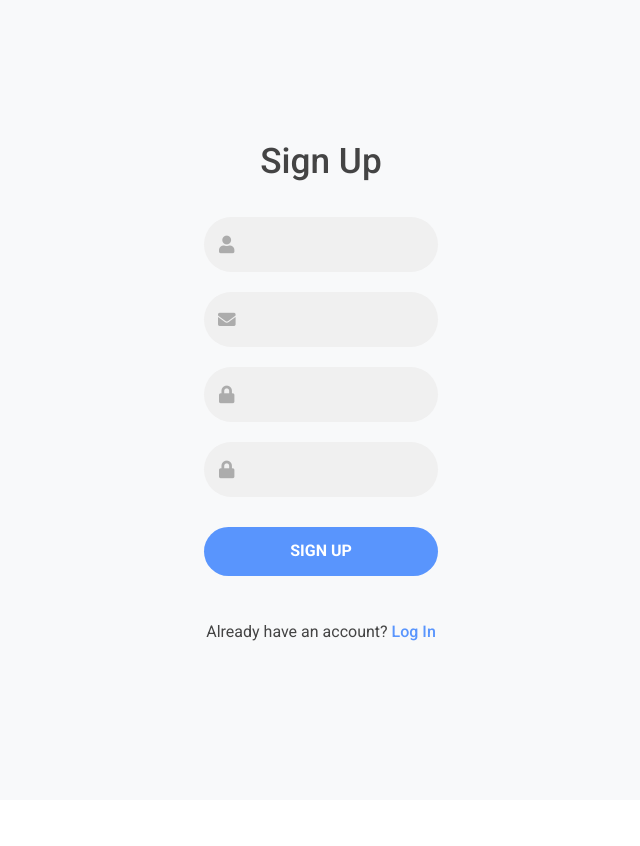
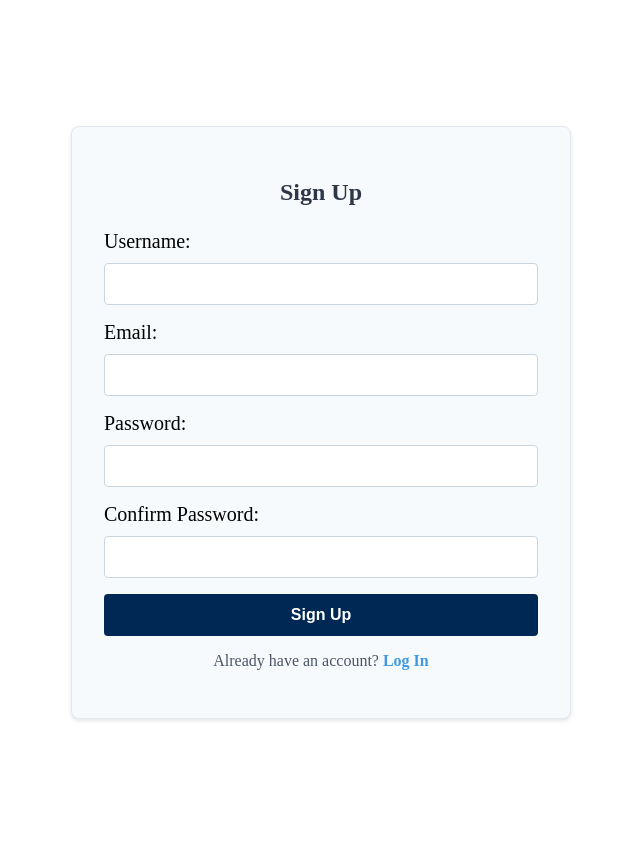
Before and after one commit to son1cleo/custommail, a Django app: page /signup/ in a window 1280 px wide. Shown: the whole page, without its empty margins (319-959 px from the left). Before the commit the page ends 641 px from the top, so only its background shows below. Run offline with Django 4.2, Linux system fonts and the light colour scheme; some libraries are stand-ins or nearby versions.

Commit message:
fixed some frontend

```diff
--- a/custommail/useradmin/static/css/signup.css
+++ /dev/null
@@ -1,118 +0,0 @@
-@import url('https://fonts.googleapis.com/css2?family=Roboto:wght@400;500;700&display=swap');
-
-* {
-  margin: 0;
-  padding: 0;
-  box-sizing: border-box;
-}
-
-body, input {
-    font-family: 'Roboto', sans-serif;
-}
-
-.container {
-    position: relative;
-    width: 100%;
-    min-height: 100vh;
-    background-color: #fff;
-    display: flex;
-    justify-content: center;
-    align-items: center;
-}
-
-.forms-container {
-    width: 100%;
-    display: flex;
-    justify-content: center;
-    align-items: center;
-}
-
-.login {
-    width: 100%;
-    max-width: 450px;
-    padding: 2rem;
-    background-color: #f7f7f7;
-    border-radius: 15px;
-    box-shadow: rgba(99, 99, 99, 0.2) 0px 2px 8px 0px;
-}
-
-form {
-    width: 100%;
-    display: flex;
-    flex-direction: column;
-}
-
-.title {
-    font-size: 2.2rem;
-    color: #444;
-    margin-bottom: 1.5rem;
-    text-align: center;
-}
-
-.input-field {
-    width: 100%;
-    height: 55px;
-    background-color: #f0f0f0;
-    margin: 10px 0;
-    border-radius: 55px;
-    display: grid;
-    grid-template-columns: 15% 85%;
-    align-items: center;
-    padding: 0 .4rem;
-}
-
-.input-field i {
-    text-align: center;
-    line-height: 55px;
-    color: #acacac;
-    font-size: 1.1rem;
-}
-
-.input-field input {
-    background: none;
-    outline: none;
-    border: none;
-    line-height: 1;
-    font-weight: 600;
-    font-size: 1.1rem;
-    color: #333;
-}
-
-.input-field input::placeholder {
-    color: #aaa;
-    font-weight: 500;
-}
-
-.btn {
-    width: 100%;
-    height: 49px;
-    border: none;
-    outline: none;
-    border-radius: 49px;
-    cursor: pointer;
-    background-color: #5995fd;
-    color: #fff;
-    text-transform: uppercase;
-    font-weight: 600;
-    margin: 20px 0;
-    transition: .5s;
-}
-
-.btn:hover {
-    background-color: #4d84e2;
-}
-
-p {
-    text-align: center;
-    color: #444;
-}
-
-p a {
-    color: #5995fd;
-    text-decoration: none;
-    font-weight: 500;
-}
-
-p a:hover {
-    text-decoration: underline;
-}
--- a/custommail/useradmin/templates/useradmin/signup.html
+++ b/custommail/useradmin/templates/useradmin/signup.html
@@ -5,42 +5,125 @@
     <meta charset="UTF-8">
     <meta name="viewport" content="width=device-width, initial-scale=1.0">
     <title>Signup Page</title>
-    <!-- Bootstrap CSS -->
-    <link rel="stylesheet" href="https://maxcdn.bootstrapcdn.com/bootstrap/4.5.2/css/bootstrap.min.css">
-    <!-- Font-awesome -->
-    <link rel="stylesheet" href="https://cdnjs.cloudflare.com/ajax/libs/font-awesome/5.15.4/css/all.min.css">
-    <!-- Your custom CSS -->
-    <link rel="stylesheet" type="text/css" href="{% static 'css/signup.css' %}">
+
+
+    <style>
+        /* signup.css */
+        .container {
+            background-color: #f7fafc;
+            border: 1px solid #e2e8f0;
+            border-radius: 8px;
+            padding: 32px;
+            margin: 10% auto;
+            max-width: 500px;
+            width: 100%;
+            box-sizing: border-box;
+            box-shadow: 0 2px 4px rgba(0, 0, 0, 0.1);
+        }
+
+        .container .title {
+            text-align: center;
+            margin-bottom: 24px;
+            color: #2d3748;
+            font-size: 24px;
+            font-weight: bold;
+        }
+
+        .container .input-field {
+            margin-bottom: 16px;
+            display: flex;
+            align-items: center;
+            border: 1px solid #cbd5e0;
+            border-radius: 4px;
+            padding: 10px;
+            background-color: #fff;
+        }
+
+
+        .container input {
+            border: none;
+            outline: none;
+            width: 100%;
+            font-size: 16px;
+            color: #2d3748;
+        }
+
+        .container button {
+            background: #002855;
+            color: white;
+            font-weight: bold;
+            padding: 12px;
+            border-radius: 4px;
+            border: none;
+            cursor: pointer;
+            font-size: 16px;
+            transition: background-color 0.3s ease;
+            width: 100%;
+            box-sizing: border-box;
+        }
+
+        .container button:hover {
+            background: #FFC72C;
+            color:black;
+        }
+
+        .container p {
+            text-align: center;
+            color: #4a5568;
+        }
+
+        .container p a {
+            color: #4299e1;
+            text-decoration: none;
+            font-weight: bold;
+        }
+
+        .container p a:hover {
+            color: #3182ce;
+        }
+
+        /* Media Query for Smaller Screens */
+        @media (max-width: 600px) {
+            .container {
+                width: 90%;
+                margin: 20% auto;
+            }
+        }
+
+    </style>
 </head>
 <body>
-   <div class="container bg-light shadow-md p-5">
+   <div class="container">
         <div class="forms-container">
             <div class="signup">
                 <form method="POST" class="signup-form" autocomplete="off">
                     {% csrf_token %}
                     <h2 class="title">Sign Up</h2>
 
+                    <div style="margin-bottom:10px; font-size:20px;">Username:</div>
                     <div class="input-field">
-                        <i class="fas fa-user"></i>
                         {{ form.username }}
                     </div>
+
+                    <div style="margin-bottom:10px; font-size:20px;">Email:</div>
                     <div class="input-field">
-                        <i class="fas fa-envelope"></i>
                         {{ form.email }}
                     </div>
+
+                    <div style="margin-bottom:10px; font-size:20px;">Password:</div>
                     <div class="input-field">
-                        <i class="fas fa-lock"></i>
                         {{ form.password1 }}
                     </div>
+
+                    <div style="margin-bottom:10px; font-size:20px;">Confirm Password:</div>
                     <div class="input-field">
-                        <i class="fas fa-lock"></i>
                         {{ form.password2 }}
                     </div>
                     <button type="submit" class="btn solid">Sign Up</button>
                     <br>
                     <p>Already have an account? <a href="{% url 'login' %}">Log In</a></p>
-                    {% for message in messages  %} <!-- Display messages -->
-                        <p>{{message}}</p>
+                    {% for message in messages %} <!-- Display messages -->
+                        <p>{{ message }}</p>
                     {% endfor %}
                 </form>
             </div>
```
Also changed, not shown: custommail/useradmin/static/css/login.css (deleted, +0 -118 lines), custommail/useradmin/templates/useradmin/login.html (+132 -17 lines).
